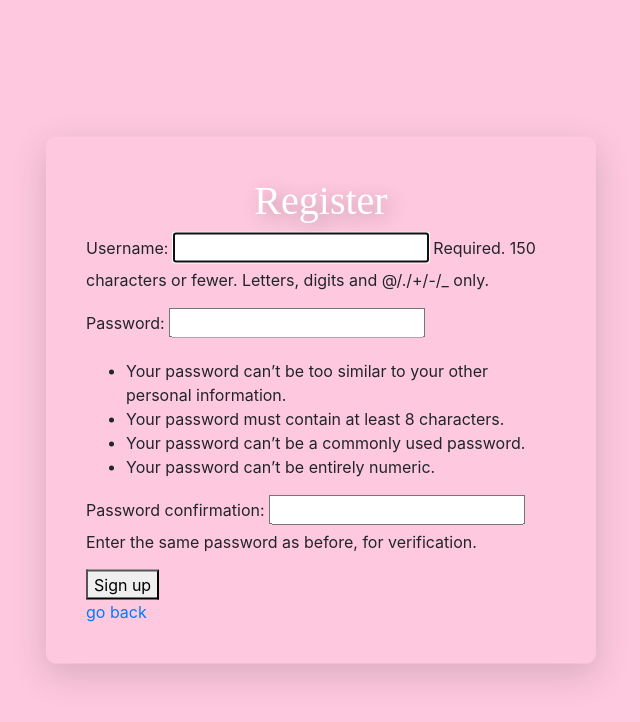
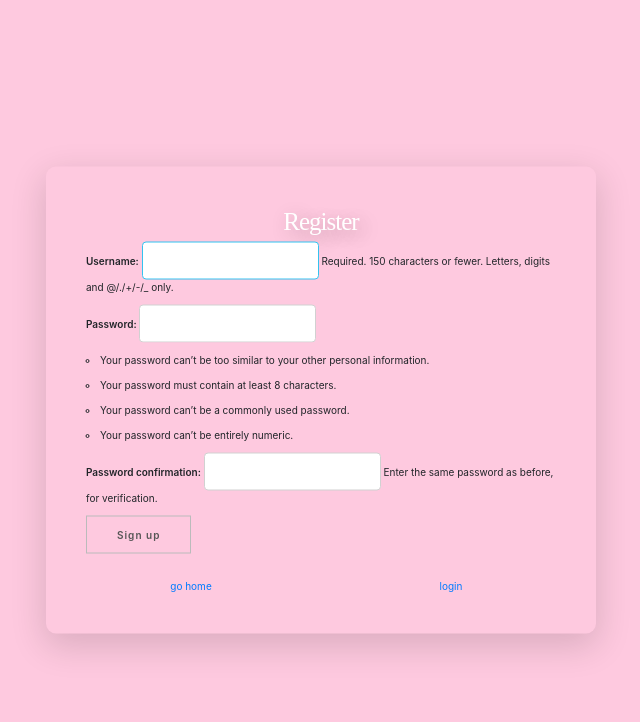
Before and after one commit to imanirak/little-space, a Django app: page /accounts/signup/ in a window 1280 px wide. Shown: the top 722 px of the page, without its empty margins (319-959 px from the left). Run offline with Django 4.2, Linux system fonts and the light colour scheme; some libraries are stand-ins or nearby versions; some web fonts are replaced.

Commit message:
login&register styled

```diff
--- a/shop/templates/base.html
+++ b/shop/templates/base.html
@@ -4,8 +4,8 @@
 <!DOCTYPE html>
 <html lang="en">
 <head>
-    <!-- <link rel="stylesheet" href="{% static 'styles/normalize.css' %}">
-    <link rel="stylesheet" href="{% static 'styles/skeleton.css' %}"> -->
+     <link rel="stylesheet" href="{% static 'styles/normalize.css' %}">
+    <link rel="stylesheet" href="{% static 'styles/skeleton.css' %}">
     <link rel="stylesheet" href="https://cdn.jsdelivr.net/npm/bootstrap@4.4.1/dist/css/bootstrap.min.css" integrity="sha384-Vkoo8x4CGsO3+Hhxv8T/Q5PaXtkKtu6ug5TOeNV6gBiFeWPGFN9MuhOf23Q9Ifjh" crossorigin="anonymous">
     <link rel="stylesheet" href="{% static 'styles/styles.css' %}">
     <script defer src="{% static 'scripts/script.js' %}"></script>
@@ -63,7 +63,7 @@
         <div class="container center">
             <div class="one-third column">&nbsp;</div>
 <div class="one-third column">
-    <h1 class="little-space">Little Space</h1>
+    <p class="little-space">Little Space</p>
     <span><a class="button button-details" href="{% url 'login' %}">Login</a></span>
     <span><a class="button button-details" href="{% url 'signup' %}">SignUp</a></span>
     <span><a class="button button-details" href="{% url 'shop_list' %}">SHOP</a></span>
--- a/shop/templates/registration/login.html
+++ b/shop/templates/registration/login.html
@@ -15,7 +15,6 @@
     </form>
 
     <a href="{% url 'signup' %}">Register</a>
-    <br>
     <a href="{% url 'home' %}">go back</a>
   </div>
 </div>
--- a/shop/templates/signup.html
+++ b/shop/templates/signup.html
@@ -8,14 +8,24 @@
 
   <div class="wide-box">
     <h1 class="little-space text-center">Register</h1>
-    <form method="post">
-      {% csrf_token %}
-      {{ form.as_p }}
-      <button type="submit">Sign up</button>
-    </form>
+    <div class="">
+      <form method="post">
+        {% csrf_token %}
+        {{ form.as_p }}
+        <div class="left-center"><button type="submit">Sign up</button></div>
 
-    <a href="{% url 'home' %}">go back</a>
+      </form>
+    </div>
+
+<div class="row text-center">
+  <div class="one-half column">
+    <a class="link-color" href="{% url 'home' %}">go home</a>
   </div>
+
+  <div class="one-half column">
+<a class="link-color" href="{% url 'login' %}">login</a></div>
+    </div>
+</div>
 </div>
 
 
```
Also changed, not shown: shop/static/styles/styles.css (+23 -1 lines).
